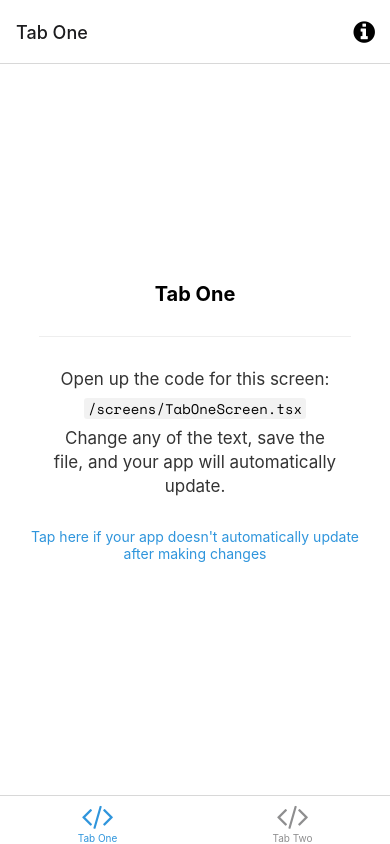
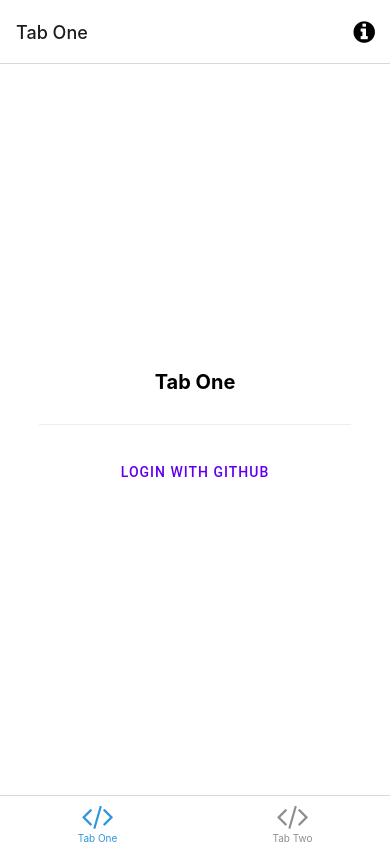
Before and after one commit to geminiyellow/bearnose.ilivebox.net, a React Native app: screen /TabOne in a window 390 px wide. Built offline with nearby package versions, Linux system fonts and the light colour scheme; no server answers; what expo-linking would draw is missing.

Commit message:
feature(auth): login with github

```diff
--- /dev/null
+++ b/src/components/Auth/Github.tsx
@@ -0,0 +1,22 @@
+import { getAuth, GithubAuthProvider, signInWithRedirect } from 'firebase/auth'
+import { Button } from 'react-native-paper'
+
+const auth = getAuth()
+const provider = new GithubAuthProvider()
+
+const Github = () => {
+  const signIn = async () => {
+    try {
+      await signInWithRedirect(auth, provider)
+    } catch (e) {
+      console.log(e)
+    }
+  }
+  return (
+    <Button onPress={signIn}>
+      Login with Github
+    </Button>
+  )
+}
+
+export default Github
--- /dev/null
+++ b/src/components/Auth/index.ts
@@ -0,0 +1 @@
+export { default as Github } from './Github'
--- a/src/hooks/useAuthentication.ts
+++ b/src/hooks/useAuthentication.ts
@@ -5,8 +5,13 @@ const auth = getAuth();
 
 export const useAuthentication = () => {
   const [user, setUser] = useState<User>()
+
   useEffect(() => onAuthStateChanged(auth, v => {
     setUser(v || undefined)
   }), [])
-  return {user};
+
+  const signOut = () => {
+    auth.signOut().then(() => setUser(undefined))
+  }
+  return {user, signOut};
 }
--- a/src/screens/TabOneScreen.tsx
+++ b/src/screens/TabOneScreen.tsx
@@ -1,15 +1,20 @@
 import { StyleSheet } from 'react-native';
-
-import EditScreenInfo from '../components/EditScreenInfo';
+import { Button } from "react-native-paper";
+import { Github } from "../components/Auth";
 import { Text, View } from '../components/Themed';
+import { useAuthentication } from "../hooks/useAuthentication";
 import { RootTabScreenProps } from '../types';
 
-export default function TabOneScreen({ navigation }: RootTabScreenProps<'TabOne'>) {
+export default function TabOneScreen({navigation}: RootTabScreenProps<'TabOne'>) {
+  const {user, signOut} = useAuthentication()
+  console.log(user)
   return (
     <View style={styles.container}>
       <Text style={styles.title}>Tab One</Text>
-      <View style={styles.separator} lightColor="#eee" darkColor="rgba(255,255,255,0.1)" />
-      <EditScreenInfo path="/screens/TabOneScreen.tsx" />
+      <View style={styles.separator} lightColor="#eee" darkColor="rgba(255,255,255,0.1)"/>
+      {user ? null : <Github/>}
+      {user ? <Text>Success</Text> : null}
+      {user ? <Button onPress={signOut}>Sign Out</Button> : null}
     </View>
   );
 }
```
